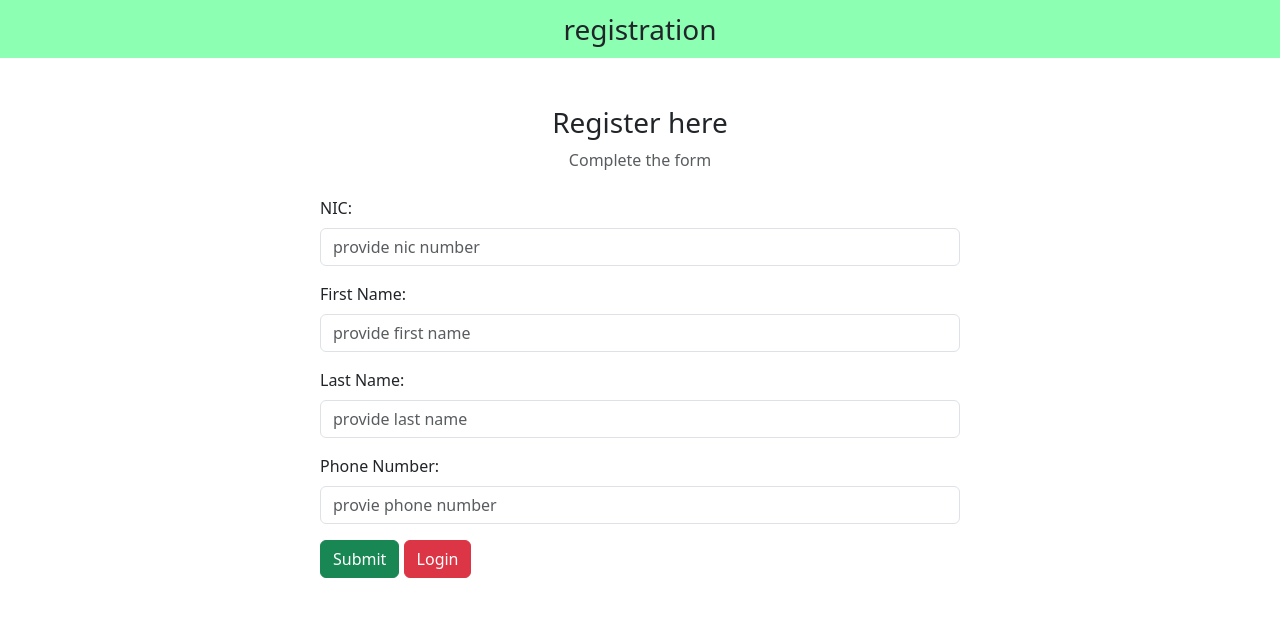
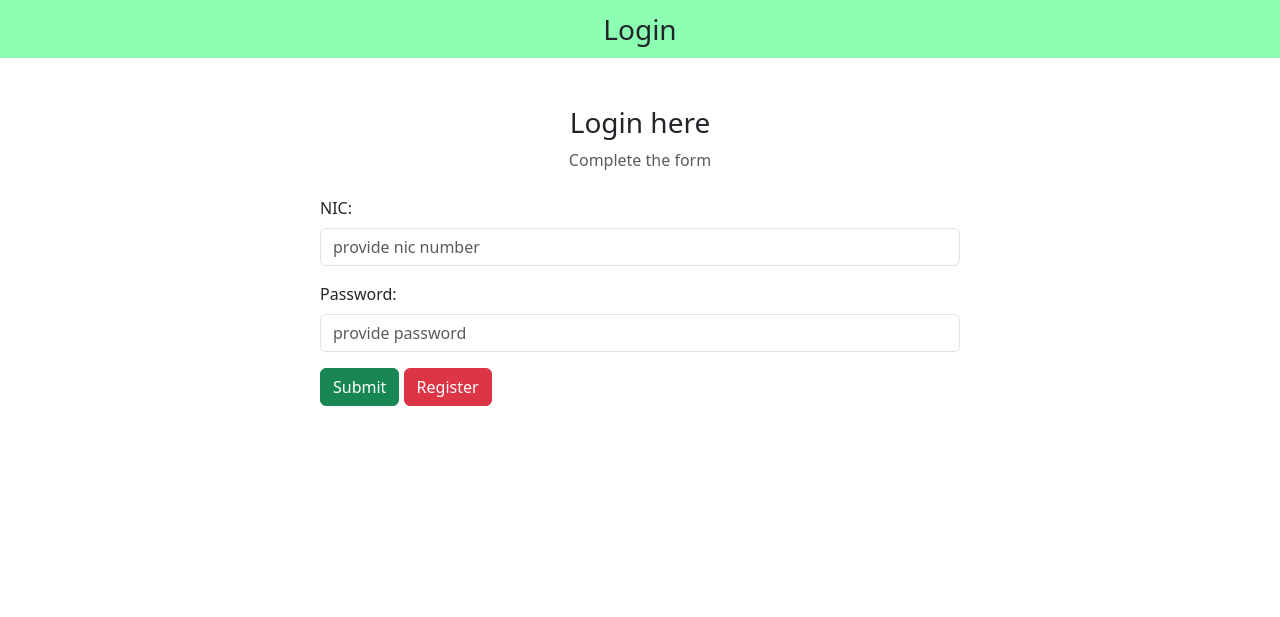
Before and after one commit to Nim759/Bank_details, a PHP site: page /login.php in a window 1280 px wide. Shown: the top 617 px of the page. Run offline with PHP 8.4, Linux system fonts and the light colour scheme; some libraries are stand-ins or nearby versions.

Commit message:
created login

```diff
--- a/login.php
+++ b/login.php
@@ -3,7 +3,7 @@ include "db_conn.php";
 
 if(isset($_POST['submit'])){
     $NIC = $_POST['NIC'];
-    $phonenumber = $_POST['phonenumber'];
+    $Password = $_POST['Password'];
 
     $sql = "INSERT INTO `users`(`NIC`, `FirstName`, `LastName`, `phonenumber`)
     VALUES ('$NIC','$FirstName','$LastName','$phonenumber')";
@@ -38,12 +38,12 @@ if(isset($_POST['submit'])){
     </head>
     <body>
         <nav class= "navbar navbar-light justify-content-center fs-3 mb-5" style="background-color: #00ff5573;">
-            registration
+            Login
         </nav>
 
         <div class="container">
             <div class ="text-center mb-4">
-                <h3>Register here</h3>
+                <h3>Login here</h3>
                 <p class="text-muted"> Complete the form</p>
             </div>
 
@@ -56,23 +56,13 @@ if(isset($_POST['submit'])){
                         </div>
 
                         <div class="col mb-3">
-                            <label class="form-label">First Name: </label>
-                            <input type="text" class="form-control" name="FirstName" placeholder="provide first name" required/>
-                        </div>
-
-                        <div class="col mb-3">
-                            <label class="form-label">Last Name: </label>
-                            <input type="text" class="form-control" name="LastName" placeholder="provide last name" required/>
-                        </div>
-
-                        <div class="col mb-3">
-                            <label class="form-label">Phone  Number: </label>
-                            <input type="text" class="form-control" name="phonenumber" placeholder="provie phone number" required/>
+                            <label class="form-label">Password: </label>
+                            <input type="password" class="form-control" name="Password" placeholder="provide password" required/>
                         </div>
 
                         <div>
                             <button type="submit" class="btn btn-success" name="submit">Submit</button>
-                            <a href="login.php" class="btn btn-danger">Login</a>
+                            <a href="register.php" class="btn btn-danger">Register</a>
 
                         </div>
 
```
